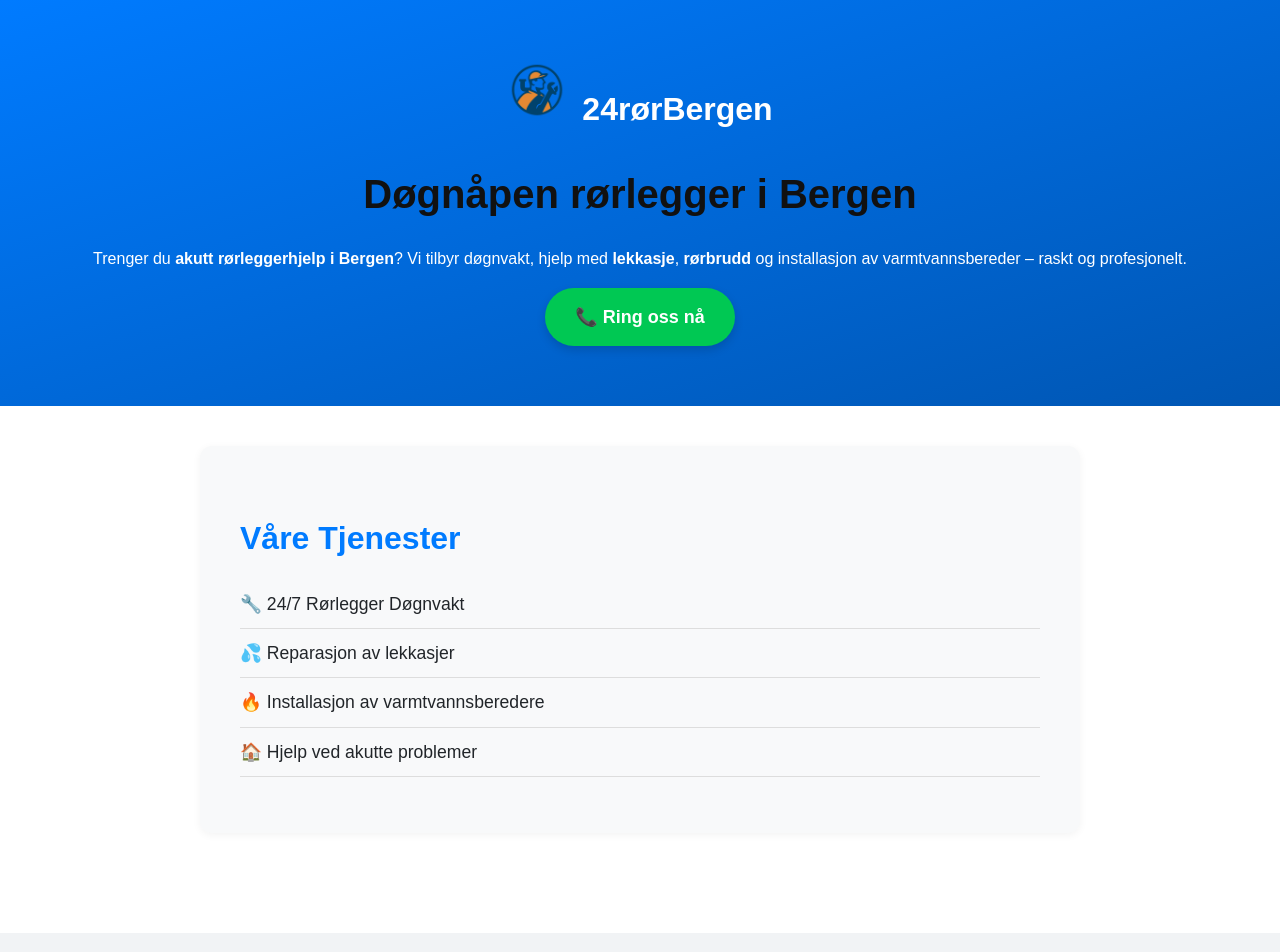
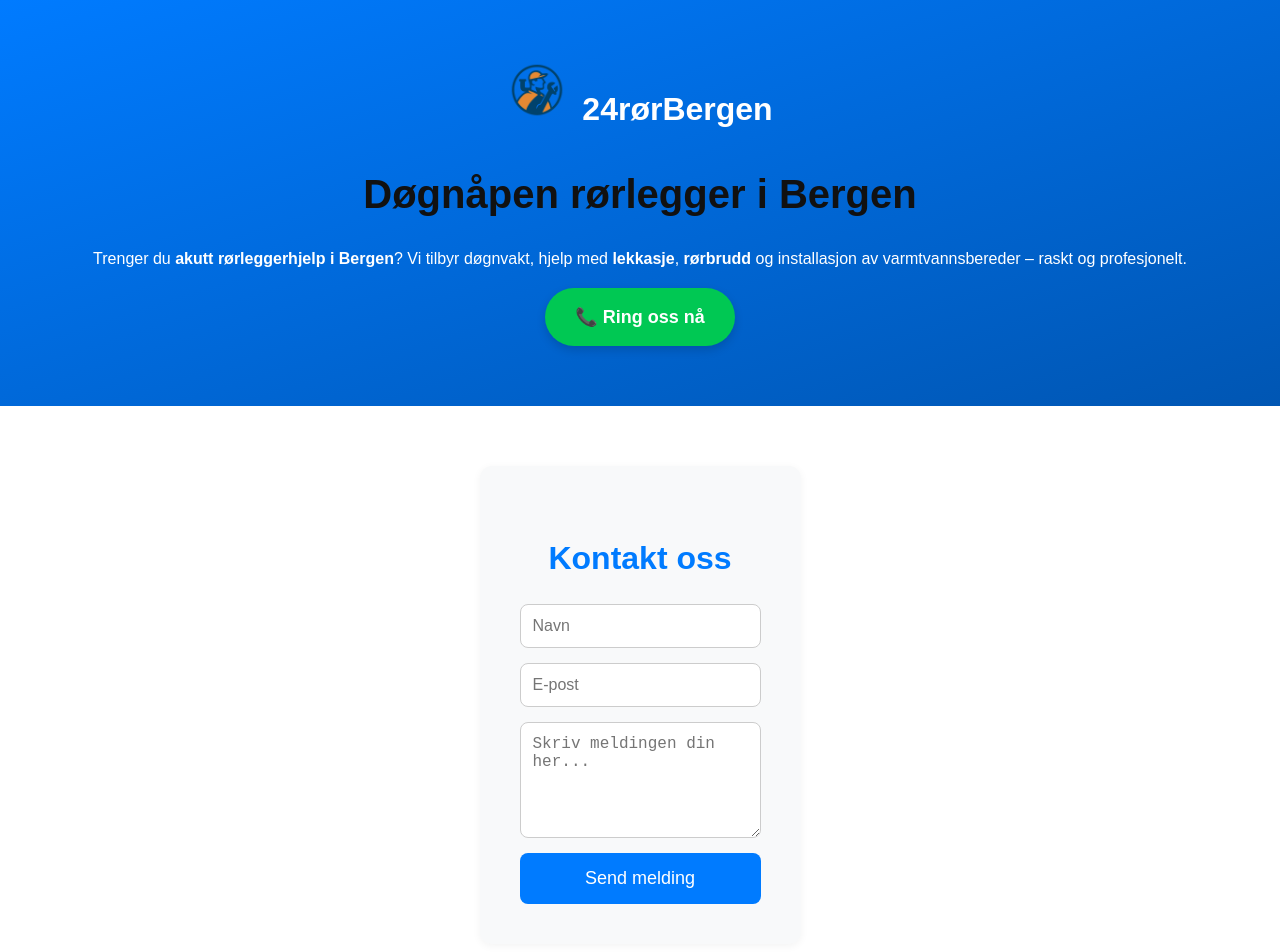
Before and after one commit to 590071/r-rlegger-frontend, a React (Create React App) app: page / in a window 1280 px wide. Shown: the top 952 px of the page. Built offline with nearby package versions, Linux system fonts and the light colour scheme.

Commit message:
https://github.com/590071/r-rlegger-frontend.git

```diff
--- a/src/App.css
+++ b/src/App.css
@@ -204,3 +204,43 @@ footer {
   font-size: 2.5rem;
   margin-bottom: 20px;
 }
+.kontakt {
+  max-width: 600px;
+  margin: 60px auto;
+  background: #f8f9fa;
+  padding: 40px;
+  border-radius: 12px;
+  box-shadow: 0 2px 8px rgba(0,0,0,0.05);
+}
+
+.kontakt h2 {
+  text-align: center;
+  margin-bottom: 20px;
+}
+
+.kontakt form {
+  display: flex;
+  flex-direction: column;
+}
+
+.kontakt input, .kontakt textarea {
+  padding: 12px;
+  margin-bottom: 15px;
+  border-radius: 8px;
+  border: 1px solid #ccc;
+  font-size: 16px;
+}
+
+.kontakt button {
+  background-color: #007BFF;
+  color: white;
+  padding: 15px;
+  border: none;
+  border-radius: 8px;
+  font-size: 18px;
+  cursor: pointer;
+}
+
+.kontakt button:hover {
+  background-color: #0056b3;
+}
--- a/src/App.js
+++ b/src/App.js
@@ -33,6 +33,20 @@ function App() {
                     📞 Ring oss nå
                 </a>
             </header>
+            <section className="kontakt">
+                <h2>Kontakt oss</h2>
+                <form action="https://formsubmit.co/77knudsen@gmail.com" method="POST">
+                    <input type="text" name="navn" placeholder="Navn" required/>
+                    <input type="email" name="epost" placeholder="E-post" required/>
+                    <textarea name="melding" placeholder="Skriv meldingen din her..." rows="5" required></textarea>
+
+                    {/* Skjul Formsubmit-epostbekreftelse og spamfelt */}
+                    <input type="hidden" name="_captcha" value="false"/>
+                    <input type="hidden" name="_next" value="https://www.24rørbergen.no/takk"/>
+
+                    <button type="submit">Send melding</button>
+                </form>
+            </section>
 
             <main>
                 <section className="tjenester">
```
